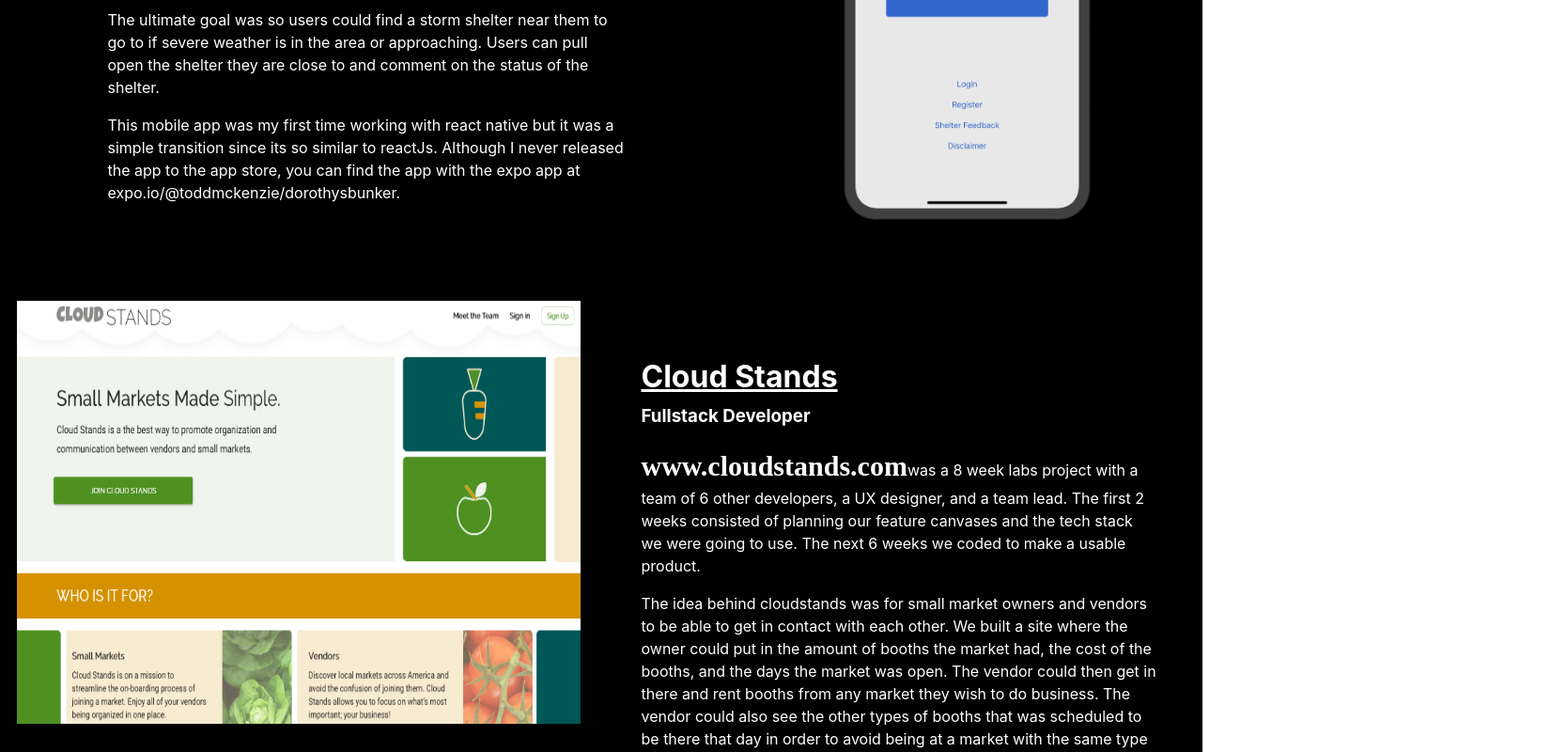
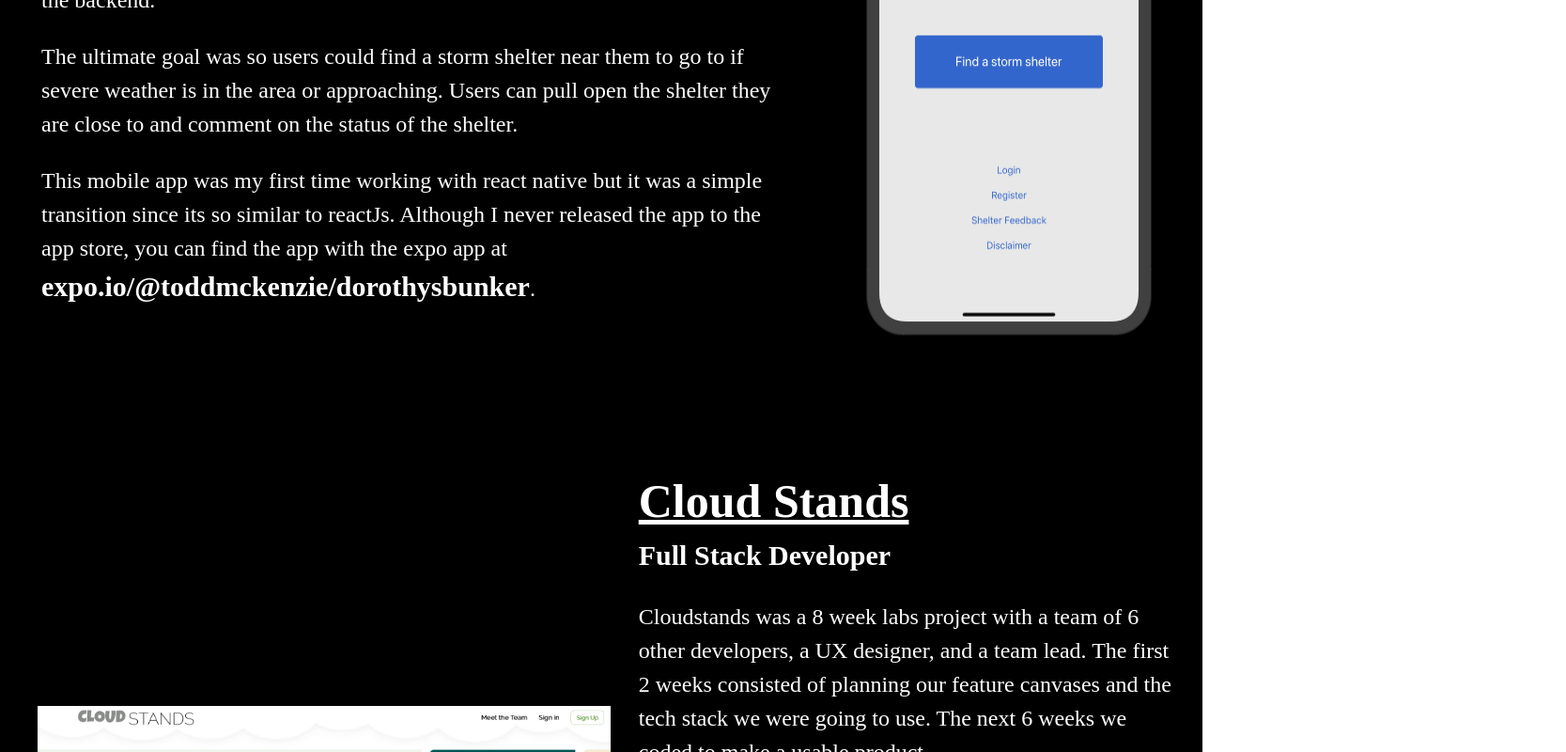
Before and after one commit to toddmckenzie/Portfolio, a React (Create React App) app in the folder port/: page /projects in a window 1280 px wide. Shown: the part 1280-2080 px from the top of the page at 94% size, 1667 px wide, since content can reach past the window. Built offline with nearby package versions, Linux system fonts and the light colour scheme.

Commit message:
page looks good through cloudstands

```diff
--- a/port/src/components/aboutbox.js
+++ b/port/src/components/aboutbox.js
@@ -1,12 +1,16 @@
 import React from 'react';
 import './box.css'
+import { Link } from 'react-router-dom';
+
 
 const AboutBox = (props) => {
     return (
        <div className="halfA">
-           <div className="circle">
-               <p className="ach">About Me</p>
-           </div>
+        <Link to="/about">
+            <div className="circle">
+                <p className="ach">About Me</p>
+            </div>
+        </Link>
        </div>
     )
 }
--- a/port/src/components/box.css
+++ b/port/src/components/box.css
@@ -11,14 +11,15 @@
 .circle {
     border: 4px solid white;
     border-radius: 50%;
-    height: 478px;
-    width: 478px;
+    height: 80%;
+    width: 80%;
     margin: 50px auto;
 }
 
 .ach {
     font-size: 50px;
-    margin: 50px auto;
+    margin-left: 30%;
+    margin-top: 40%;
 }
 
 .halfA {
--- a/port/src/components/contactbox.js
+++ b/port/src/components/contactbox.js
@@ -1,13 +1,15 @@
 import React from 'react';
 import './box.css'
-
+import { Link } from 'react-router-dom';
 
 const ContactBox = () => {
     return (
         <div className="halfC">
+        <Link to="/contact">
             <div className="circle">
                 <p className="ach">Contact</p>
             </div>
+        </Link>
         </div>
     )
 }
--- a/port/src/components/footer.css
+++ b/port/src/components/footer.css
@@ -10,7 +10,7 @@
 }
 
 .icons:first-child {
-    margin-left: 80%;
+    margin-left: 10%;
 }
 
 .copy {
@@ -20,4 +20,5 @@
     font-size: 16px;
     font-family: Avenir;
     font-style: heavy;
+    width: 75%;
 }
--- a/port/src/components/footer.js
+++ b/port/src/components/footer.js
@@ -8,7 +8,7 @@ const Footer = () => {
     return (
         <div className="footer">
             <p className="copy">C 2020 Todd McKenzie</p>
-            <a href="www.github.com/toddmckenzie" target="_blank">
+            <a href="https://github.com/toddmckenzie" target="_blank">
                 <img src={github} className="icons" />
             </a>
             <a href="https://www.linkedin.com/in/todd-mckenzie-0431a7141/" target="_blank">
--- a/port/src/components/projects.css
+++ b/port/src/components/projects.css
@@ -12,22 +12,18 @@ h1 {
     height: 40px;
 }
 
-.db-img {
-    height: 600px;
-    width: auto;
-}
 
 p {
     color: white;
-    width: 550px;
-    line-height: 1.5;
+    font-family: Avenir;
+    font-size: 24px;
 }
 .words {
     background-color: black;
     height: 100%;
     padding-left: 30px;
     padding-right: 10px;
-    margin-top: 40px;
+    margin-top: 20px;
 }
 
 .dorothy {
@@ -44,13 +40,22 @@ p {
     height: 100%;
 }
 .cloud {
-    width: 600px;
-    height: 450px;
+    width: auto;
+    height: 350px;
+    margin-left: 40px;
+    margin-top: 300px;
 }
 .bunker-words {
-    margin-top: 90px;
+    margin-top: 0px;
+    width: 800px;
+    padding-bottom: 50px;
 }
 
+.db-img {
+    width: 30%;
+    margin-top: 0px;
+}
+/*
 .didact-pic {
     width: 600px;
     height: 450px;
@@ -86,14 +91,17 @@ p {
     height: auto;
     margin-left: 30px;
 }
-
+*/
 .project-heading{
+    font-size: 50px;
     text-decoration: underline;
     text-align: left;
+    font-family: Unna;
 }
 .role {
     color: white;
-    margin-top: -10px;
+    font-size: 30px;
+    font-family: Avenir;
 }
 
 @media (max-width: 600px){
--- a/port/src/components/projects.js
+++ b/port/src/components/projects.js
@@ -13,13 +13,13 @@ const Projects = () => {
             <div className="dorothy">
                 <div className="words bunker-words">
                     <h1 className="project-heading">Dorothy's Bunker</h1>
-                    <h3 className="role">Fullstack Developer</h3>
+                    <h3 className="role">Full Stack Developer</h3>
                     <p>Dorothy's Bunker was a side project that I built by myself using react native and redux on the front end and node.js with express framework on the backend.  I gathered storm locations in a spreadsheet and then used python to fetch the latitude and longitude from the google geocoding api to build my seed data for the backend. </p>
                     <p>
                     The ultimate goal was so users could find a storm shelter near them to go to if severe weather is in the area or approaching.  Users can pull open the shelter they are close to and comment on the status of the shelter.
                     </p>
                     <p>
-                    This mobile app was my first time working with react native but it was a simple transition since its so similar to reactJs.  Although I never released the app to the app store, you can find the app with the expo app at expo.io/@toddmckenzie/dorothysbunker.
+                    This mobile app was my first time working with react native but it was a simple transition since its so similar to reactJs.  Although I never released the app to the app store, you can find the app with the expo app at <a href="https://expo.io/@toddmckenzie/dorothysbunker" target="_blank">expo.io/@toddmckenzie/dorothysbunker</a>.
                     </p>
                 </div>
                 <img src={db} className="db-img"/>
@@ -28,10 +28,10 @@ const Projects = () => {
                 <img src={cloudstands} className="cloud" />
                     <div className="words">
                         <h1 className="project-heading">Cloud Stands</h1>
-                        <h3 className="role">Fullstack Developer</h3>
-                        <p><a href="www.cloudstands.com" target="_blank">www.cloudstands.com</a>was a 8 week labs project with a team of 6 other developers, a UX designer, and a team lead.  The first 2 weeks consisted of planning our feature canvases and the tech stack we were going to use.  The next 6 weeks we coded to make a usable product.</p>
-                        <p>The idea behind cloudstands was for small market owners and vendors to be able to get in contact with each other.  We built a site where the owner could put in the amount of booths the market had, the cost of the booths, and the days the market was open. The vendor could then get in there and rent booths from any market they wish to do business. The vendor could also see the other types of booths that was scheduled to be there that day in order to avoid being at a market with the same type of buisness.</p>
-                        <p>My role on cloudstands was as a fulstack developer, but I did most of the work on the frontend.  We used ReactJs and Redux for state management.</p>
+                        <h3 className="role">Full Stack Developer</h3>
+                        <p>Cloudstands was a 8 week labs project with a team of 6 other developers, a UX designer, and a team lead.  The first 2 weeks consisted of planning our feature canvases and the tech stack we were going to use.  The next 6 weeks we coded to make a usable product.</p>
+                        <p>The idea behind cloudstands was for small market owners and vendors to be able to connect with each other.  We built a site where the owner could put in the amount of booths the market had, the cost of the booths, and the days the market was open. The vendor could then get in there and rent booths from any market they wish to do business. The vendor could also see the other types of booths that was scheduled to be there that day in order to avoid being at a market with the same type of buisness.</p>
+                        <p>My role on cloudstands was as a full stack developer, but I did most of my work on the frontend.</p>
                     </div>
 
                 </div>
```
